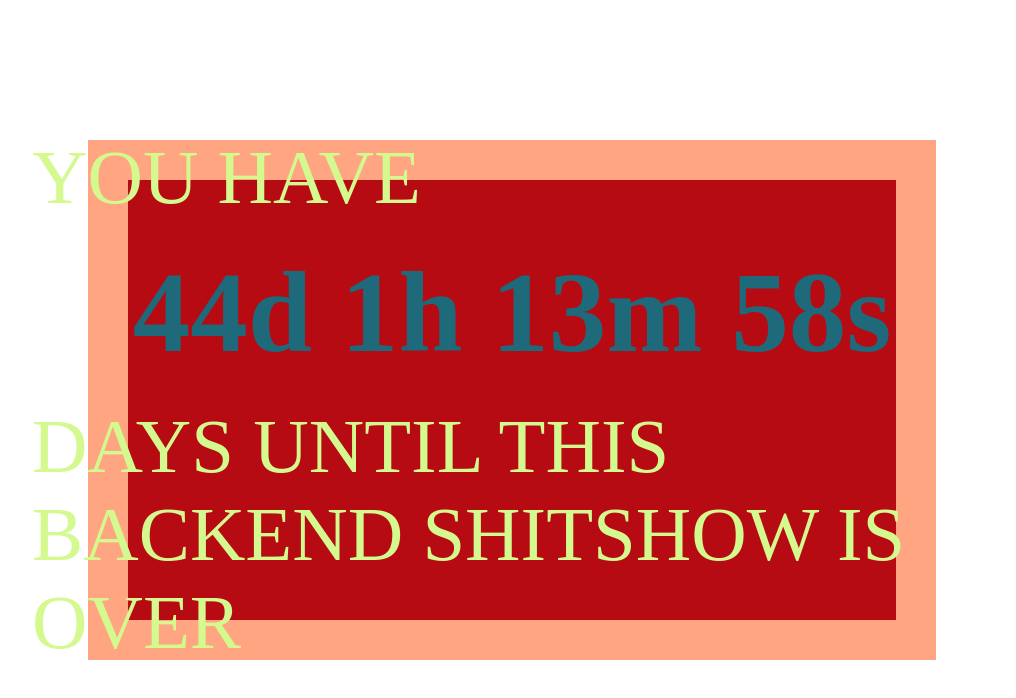
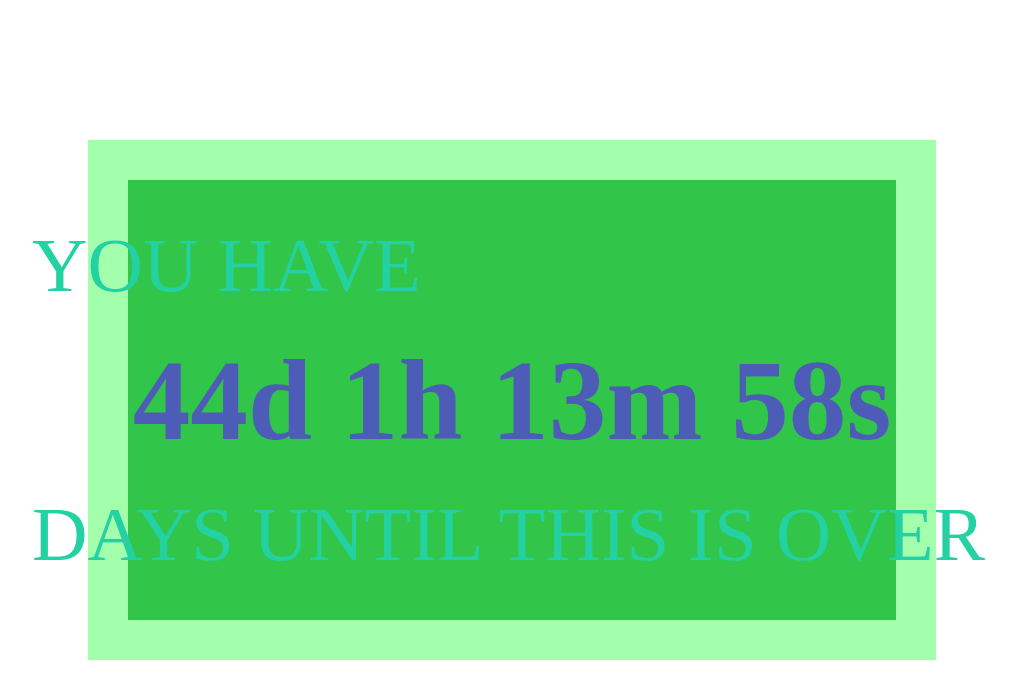
Before and after one commit to dianajodrakos/random-color, a React app: page / in a window 1280 px wide. Shown: the top 698 px of the page, without its empty margins (128-1144 px from the left). Built offline with nearby package versions, Linux system fonts and the light colour scheme.

Commit message:
refactored state to use custom hook

```diff
--- a/src/components/random-color/Display.jsx
+++ b/src/components/random-color/Display.jsx
@@ -2,7 +2,8 @@ import React from 'react';
 import PropTypes from 'prop-types';
 import style from './display.css';
 
-const Display = ({ color1, color2, color3, color4, color5, countdown }) => {
+const Display = ({ color, countdown }) => {
+  const [color1, color2, color3, color4, color5] = color;
   if(countdown === 'DONE')
     return (
       <div
@@ -39,17 +40,13 @@ const Display = ({ color1, color2, color3, color4, color5, countdown }) => {
       <p className={style.count} style={{ color: color3 }}>
         {countdown}
       </p>
-      <p className={style.text}>DAYS UNTIL THIS BACKEND SHITSHOW IS OVER</p>
+      <p className={style.text}>DAYS UNTIL THIS IS OVER</p>
     </div>
   );
 };
 
 Display.propTypes = {
-  color1: PropTypes.string.isRequired,
-  color2: PropTypes.string.isRequired,
-  color3: PropTypes.string.isRequired,
-  color4: PropTypes.string.isRequired,
-  color5: PropTypes.string.isRequired,
+  color: PropTypes.array.isRequired,
   countdown: PropTypes.string.isRequired,
 };
 
--- a/src/containers/RandomColor.jsx
+++ b/src/containers/RandomColor.jsx
@@ -1,49 +1,14 @@
 /* eslint-disable max-len */
-import React, { Component } from 'react';
+import React from 'react';
 import Display from '../components/random-color/Display';
-import { randomColor } from 'randomcolor';
-import { timer } from '../utils/timer.js';
+import { useColorChange } from '../hooks/useColorChange.js';
 
-export default class RandomColor extends Component {
-  state = {
-    color1: randomColor(),
-    color2: randomColor(),
-    color3: randomColor(),
-    color4: randomColor(),
-    color5: randomColor(),
-    countdown: timer(),
-  };
+export default function RandomColor() {
+  const { color, countdown } = useColorChange();
 
-  handleColorChange = () => {
-    const newColor = randomColor();
-    this.setState({
-      color5: this.state.color4,
-      color4: this.state.color3,
-      color3: this.state.color2,
-      color2: this.state.color1,
-      color1: newColor,
-      countdown: timer(),
-    });
-  };
-
-  componentDidMount() {
-    setInterval(() => {
-      this.handleColorChange();
-    }, 1000);
-  }
-
-  render() {
-    return (
-      <div>
-        <Display
-          color1={this.state.color1}
-          color2={this.state.color2}
-          color3={this.state.color3}
-          color4={this.state.color4}
-          color5={this.state.color5}
-          countdown={this.state.countdown}
-        />
-      </div>
-    );
-  }
+  return (
+    <div>
+      <Display color={color} countdown={countdown} />
+    </div>
+  );
 }
--- /dev/null
+++ b/src/hooks/useColorChange.js
@@ -0,0 +1,31 @@
+import { useState, useEffect } from 'react';
+import { randomColor } from 'randomcolor';
+import { timer } from '../utils/timer.js';
+
+export const useColorChange = () => {
+  const [color, setColor] = useState([
+    randomColor(),
+    randomColor(),
+    randomColor(),
+    randomColor(),
+    randomColor(),
+  ]);
+  const [countdown, setCountdown] = useState(timer());
+
+  const changeDisplay = () => {
+    const newColor = randomColor();
+    setColor((color) => [newColor, ...color]);
+    setCountdown(timer());
+  };
+
+  useEffect(() => {
+    setInterval(() => {
+      changeDisplay();
+    }, 1000);
+  }, []);
+
+  return {
+    color,
+    countdown
+  };
+};
```
